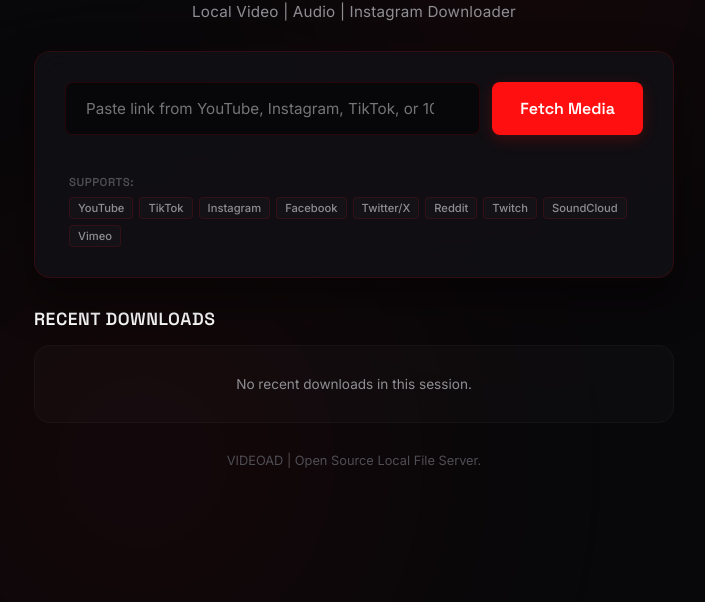
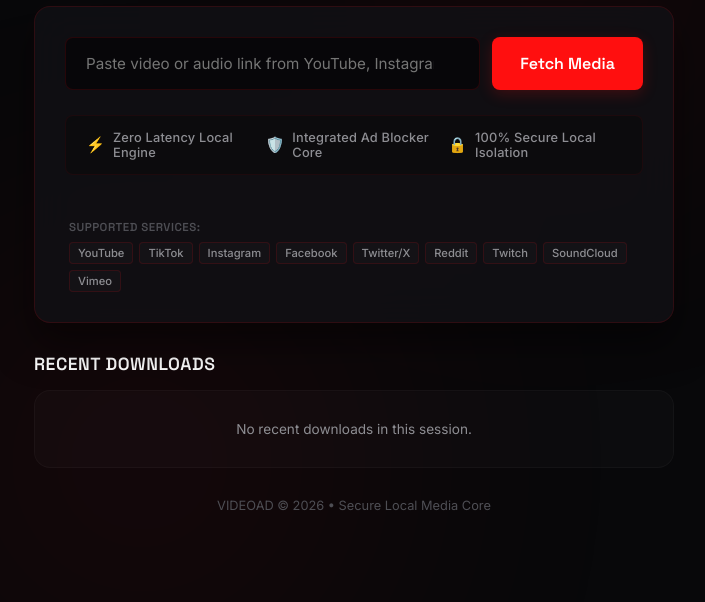
Before and after one commit to Saarangggg/videoad, a browser extension: page public/index.html in a window 1280 px wide. Shown: the part 198-800 px from the top of the page, without its empty margins (286-991 px from the left). Drawn offline with Linux system fonts and the light colour scheme; no server answers.

Commit message:
Update web app UI texts, remove 1000+ support text references, and style features-summary section

```diff
--- a/public/index.css
+++ b/public/index.css
@@ -1024,6 +1024,35 @@ body {
   box-shadow: 0 4px 10px var(--accent-red-glow);
 }
 
+/* Features Summary Info Box */
+.features-summary {
+  display: flex;
+  justify-content: space-between;
+  gap: 15px;
+  background: rgba(0, 0, 0, 0.2);
+  border: 1px solid rgba(229, 9, 20, 0.08);
+  border-radius: var(--radius-md);
+  padding: 14px 20px;
+  margin-bottom: 5px;
+}
+
+.feat-item {
+  display: flex;
+  align-items: center;
+  gap: 8px;
+  font-size: 0.8rem;
+  color: var(--text-secondary);
+  font-weight: 500;
+}
+
+.feat-icon {
+  font-size: 0.95rem;
+}
+
+.feat-text {
+  letter-spacing: 0.2px;
+}
+
 /* Supported Platforms Badges Container */
 .platforms-container {
   margin-top: 15px;
--- a/public/index.html
+++ b/public/index.html
@@ -38,7 +38,7 @@
           <span id="ext-status-text">Extension Offline</span>
         </button>
       </div>
-      <p class="tagline">Local Video | Audio | Instagram Downloader</p>
+      <p class="tagline">Self-Hosted High-Speed Media & Ad-Block Engine</p>
     </header>
 
     <main class="main-card">
@@ -46,7 +46,7 @@
       <div class="input-section">
         <div class="input-wrapper">
           <input type="text" id="url-input"
-            placeholder="Paste link from YouTube, Instagram, TikTok, or 1000+ other sites..." autocomplete="off">
+            placeholder="Paste video or audio link from YouTube, Instagram, TikTok..." autocomplete="off">
           <button id="clear-btn" class="clear-btn" title="Clear input" style="display: none;">&times;</button>
         </div>
         <button id="fetch-btn" class="action-btn">
@@ -55,9 +55,25 @@
         </button>
       </div>
 
+      <!-- UI Status Indicators -->
+      <div class="features-summary">
+        <div class="feat-item">
+          <span class="feat-icon">⚡</span>
+          <span class="feat-text">Zero Latency Local Engine</span>
+        </div>
+        <div class="feat-item">
+          <span class="feat-icon">🛡️</span>
+          <span class="feat-text">Integrated Ad Blocker Core</span>
+        </div>
+        <div class="feat-item">
+          <span class="feat-icon">🔒</span>
+          <span class="feat-text">100% Secure Local Isolation</span>
+        </div>
+      </div>
+
       <!-- Supported Platforms Badges -->
       <div class="platforms-container">
-        <span class="platforms-label">Supports:</span>
+        <span class="platforms-label">Supported Services:</span>
         <div class="platforms-badges">
           <span class="platform-badge yt">YouTube</span>
           <span class="platform-badge tt">TikTok</span>
@@ -164,7 +180,7 @@
     </section>
 
     <footer class="app-footer">
-      <p>VIDEOAD | Open Source Local File Server.</p>
+      <p>VIDEOAD &copy; 2026 &bull; Secure Local Media Core</p>
     </footer>
   </div>
 
```
